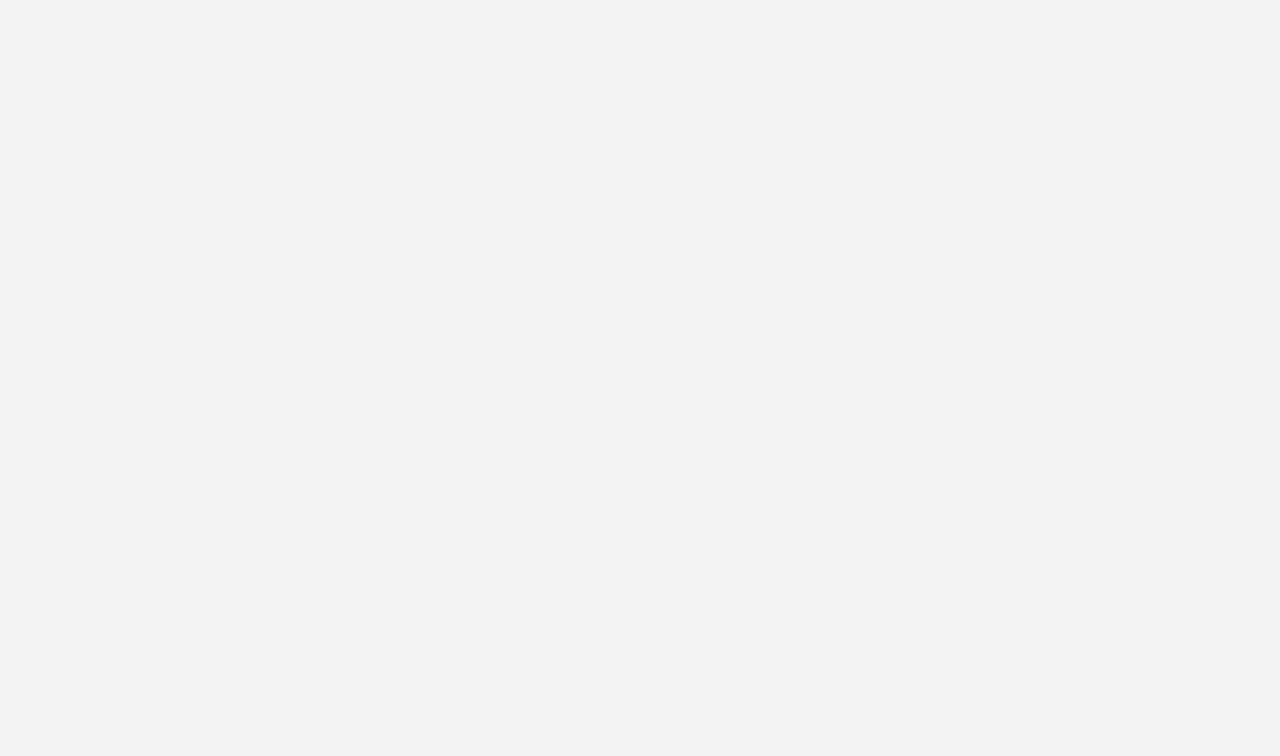
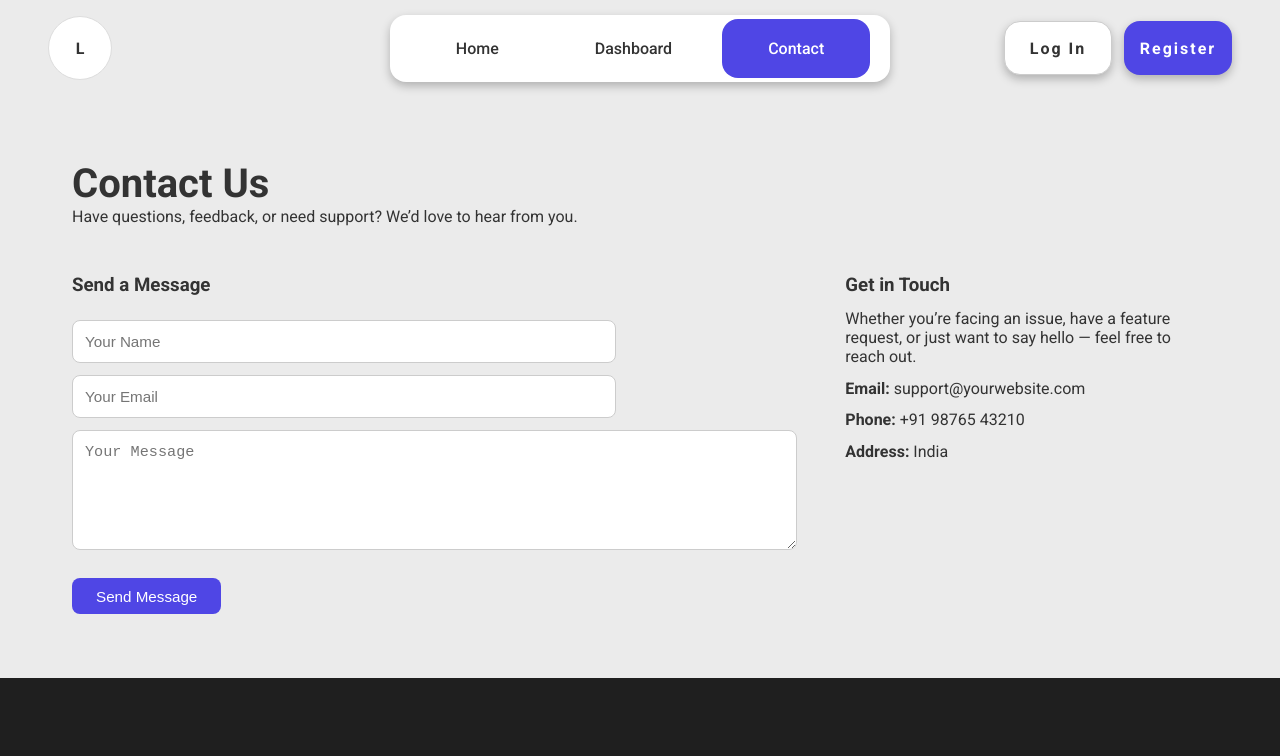
Before and after one commit to kashishrthr1/Memory_Tracker, a React (Vite) app in the folder client/: page /contact in a window 1280 px wide. Before the commit this address had no page. Shown: the top 756 px of the page. Built offline with nearby package versions, Linux system fonts and the light colour scheme.

Commit message:
contact-us-added

```diff
--- a/client/src/App.jsx
+++ b/client/src/App.jsx
@@ -1,6 +1,7 @@
 import { BrowserRouter, Routes, Route } from "react-router-dom";
 import HomePage from "./pages/HomePage";
 import LoginPage from "./pages/LoginPage";
+import ContactPage from "./pages/ContactPage";
 
 function App() {
   return (
@@ -9,6 +10,7 @@ function App() {
         <Route path="/" element={<HomePage />} />
         <Route path="/login" element={<LoginPage />} />
         <Route path="/register" element={<LoginPage />} />
+        <Route path="/contact" element={<ContactPage />} />
       </Routes>
     </BrowserRouter>
   );
--- a/client/src/components/Navbar.jsx
+++ b/client/src/components/Navbar.jsx
@@ -1,4 +1,4 @@
-import { useNavigate } from "react-router-dom";
+import { NavLink, useNavigate } from "react-router-dom";
 
 const Navbar = () => {
   const navigate = useNavigate();
@@ -8,11 +8,32 @@ const Navbar = () => {
       <div className="logo-circle">L</div>
 
       <div className="nav-pills">
-        <button className="nav-btn active" onClick={() => navigate("/")}>
+        <NavLink
+          to="/"
+          className={({ isActive }) =>
+            isActive ? "nav-btn active" : "nav-btn"
+          }
+        >
           Home
-        </button>
-        <button className="nav-btn">Dashboard</button>
-        <button className="nav-btn">Contact</button>
+        </NavLink>
+
+        <NavLink
+          to="/dashboard"
+          className={({ isActive }) =>
+            isActive ? "nav-btn active" : "nav-btn"
+          }
+        >
+          Dashboard
+        </NavLink>
+
+        <NavLink
+          to="/contact"
+          className={({ isActive }) =>
+            isActive ? "nav-btn active" : "nav-btn"
+          }
+        >
+          Contact
+        </NavLink>
       </div>
 
       <div className="nav-actions">
--- a/client/src/index.css
+++ b/client/src/index.css
@@ -71,3 +71,21 @@ body {
     display: flex;
     justify-content: space-between;
   }
+
+  /* Remove underline & default link styles */
+.nav-btn {
+  text-decoration: none;
+  color: inherit;
+}
+
+/* Remove red/blue focus outline and glow */
+.nav-btn:focus,
+.nav-btn:active {
+  outline: none;
+  box-shadow: none;
+}
+
+/* Prevent mobile tap highlight (important) */
+.nav-btn {
+  -webkit-tap-highlight-color: transparent;
+}
--- /dev/null
+++ b/client/src/pages/ContactPage.jsx
@@ -0,0 +1,60 @@
+import Navbar from "../components/Navbar";
+import Footer from "../components/Footer";
+import "../styles/contact.css";
+
+const ContactPage = () => {
+  return (
+    <div className="app-container">
+      <Navbar />
+
+      <section className="contact-page">
+        <div className="contact-header">
+          <h1>Contact Us</h1>
+          <p>
+            Have questions, feedback, or need support? We’d love to hear from
+            you.
+          </p>
+        </div>
+
+        <div className="contact-content">
+          {/* Left: form */}
+          <div className="contact-form">
+            <h3>Send a Message</h3>
+
+            <input type="text" placeholder="Your Name" />
+            <input type="email" placeholder="Your Email" />
+            <textarea rows="4" placeholder="Your Message" />
+
+            <button className="contact-btn">Send Message</button>
+          </div>
+
+          {/* Right: info */}
+          <div className="contact-info">
+            <h3>Get in Touch</h3>
+
+            <p>
+              Whether you’re facing an issue, have a feature request, or just
+              want to say hello — feel free to reach out.
+            </p>
+
+            <div className="contact-details">
+              <p>
+                <strong>Email:</strong> support@yourwebsite.com
+              </p>
+              <p>
+                <strong>Phone:</strong> +91 98765 43210
+              </p>
+              <p>
+                <strong>Address:</strong> India
+              </p>
+            </div>
+          </div>
+        </div>
+      </section>
+
+      <Footer />
+    </div>
+  );
+};
+
+export default ContactPage;
--- /dev/null
+++ b/client/src/styles/contact.css
@@ -0,0 +1,86 @@
+.contact-page {
+    max-width: 1200px;
+    margin: 0 auto;
+    padding: 4rem 2rem;
+  }
+
+
+  .contact-header {
+    margin-bottom: 3rem;
+  }
+
+  .contact-header h1 {
+    font-size: 2.5rem;
+  }
+
+  .contact-content {
+    display: grid;
+    grid-template-columns: 2fr 1fr;
+    gap: 3rem;
+    margin-top: 3rem;
+  }
+
+
+  .contact-info p {
+    margin: 0.8rem 0;
+  }
+
+  .contact-form {
+    display: flex;
+    flex-direction: column;
+    gap: 0.75rem;
+  }
+
+  .contact-form h3 {
+    margin-bottom: 0.75rem; /* smaller gap */
+  }
+
+
+
+  .contact-form input[type="text"],
+.contact-form input[type="email"] {
+  width: 75%;
+}
+
+  .contact-form textarea {
+    padding: 0.8rem;
+    border-radius: 8px;
+    border: 1px solid #ccc;
+    height: 120%;
+    min-height: 120px; /* ~20% more than default */
+    resize: vertical;
+  }
+
+
+
+  .contact-btn {
+    margin-top: 1rem;
+    padding: 0.6rem 1.5rem;
+    font-size: 0.95rem;
+    border-radius: 8px;
+    border: none;
+    background: #4F46E5;
+    color: white;
+    cursor: pointer;
+    align-self: flex-start;
+  }
+
+  .contact-btn:hover {
+    opacity: 0.9;
+  }
+
+  .contact-form input,
+.contact-form textarea {
+  width: 100%;
+  padding: 0.75rem;
+  border-radius: 8px;
+  border: 1px solid #ccc;
+  font-size: 0.95rem;
+}
+
+
+  @media (max-width: 900px) {
+    .contact-content {
+      grid-template-columns: 1fr;
+    }
+  }
```
